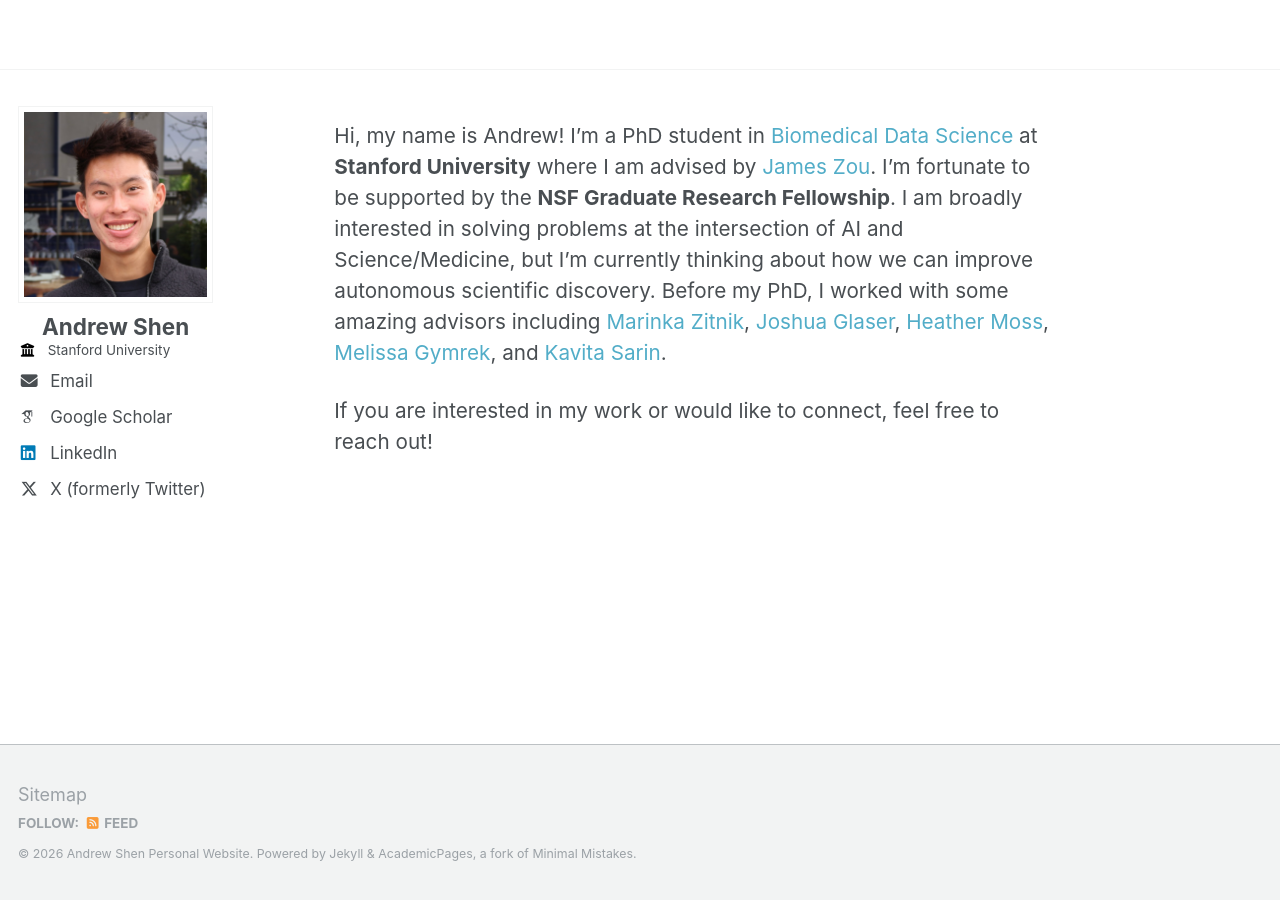
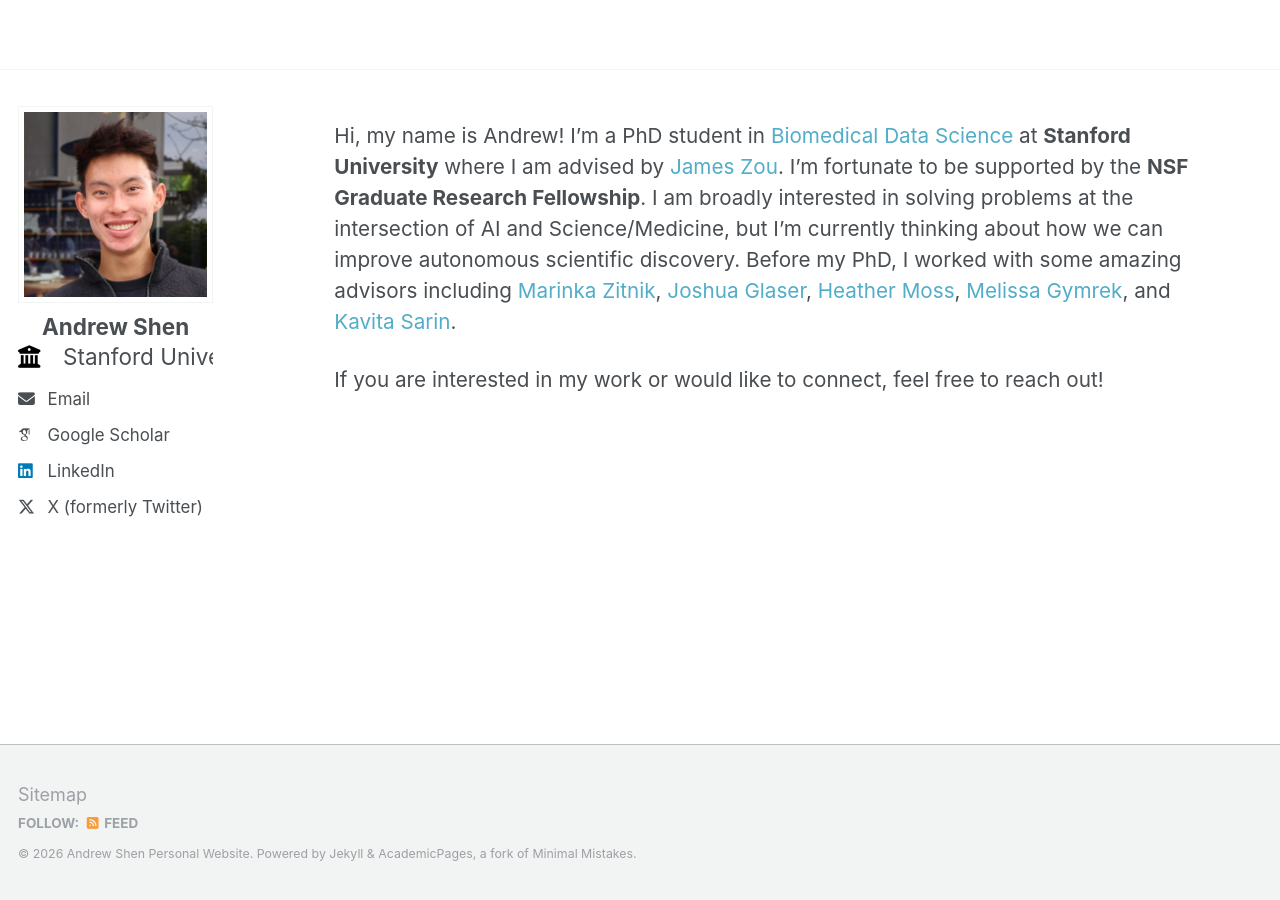
Before and after one commit to andrew7shen/andrew7shen.github.io, a Jekyll site: the page built from _pages/about.md, in a window 1280 px wide. Built offline with Jekyll 4.4.1, drawn with Linux system fonts in a browser that asks for light colours; some web fonts are replaced.

Commit message:
formatting fix

```diff
--- a/_sass/_page.scss
+++ b/_sass/_page.scss
@@ -20,7 +20,7 @@
   @include breakpoint($large) {
     @include span(10 of 12 last);
     @include prefix(1 of 12);
-    @include suffix(2 of 12);
+    @include suffix(0.5 of 12);
   }
 
   .page__inner-wrap {
--- a/_sass/_sidebar.scss
+++ b/_sass/_sidebar.scss
@@ -137,6 +137,7 @@
 
 .sidebar .author__desktop {
   display: none;
+  font-size: $type-size-4 !important;
   @media screen and (min-width: 1024px) {
     display: block;
   }
```
